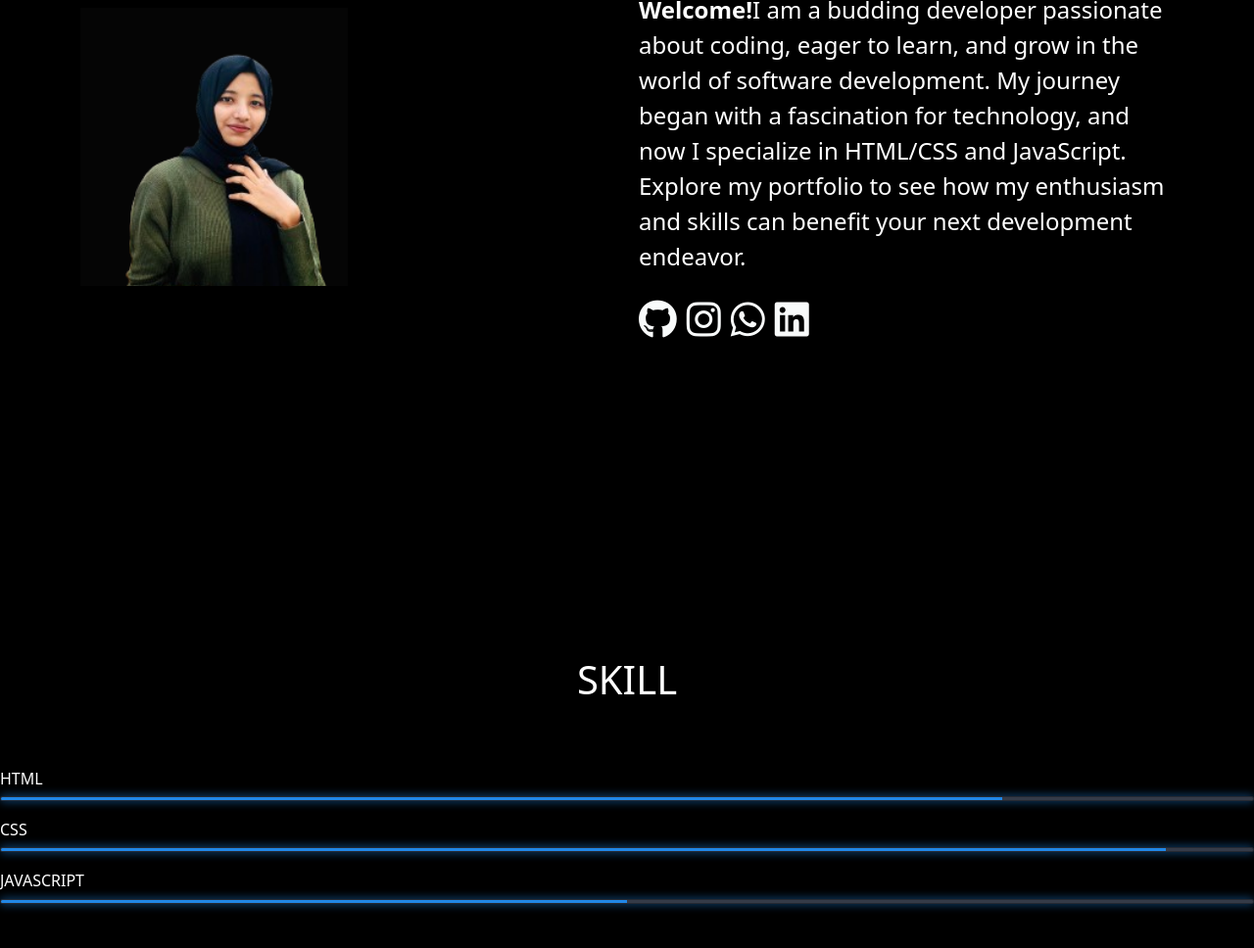
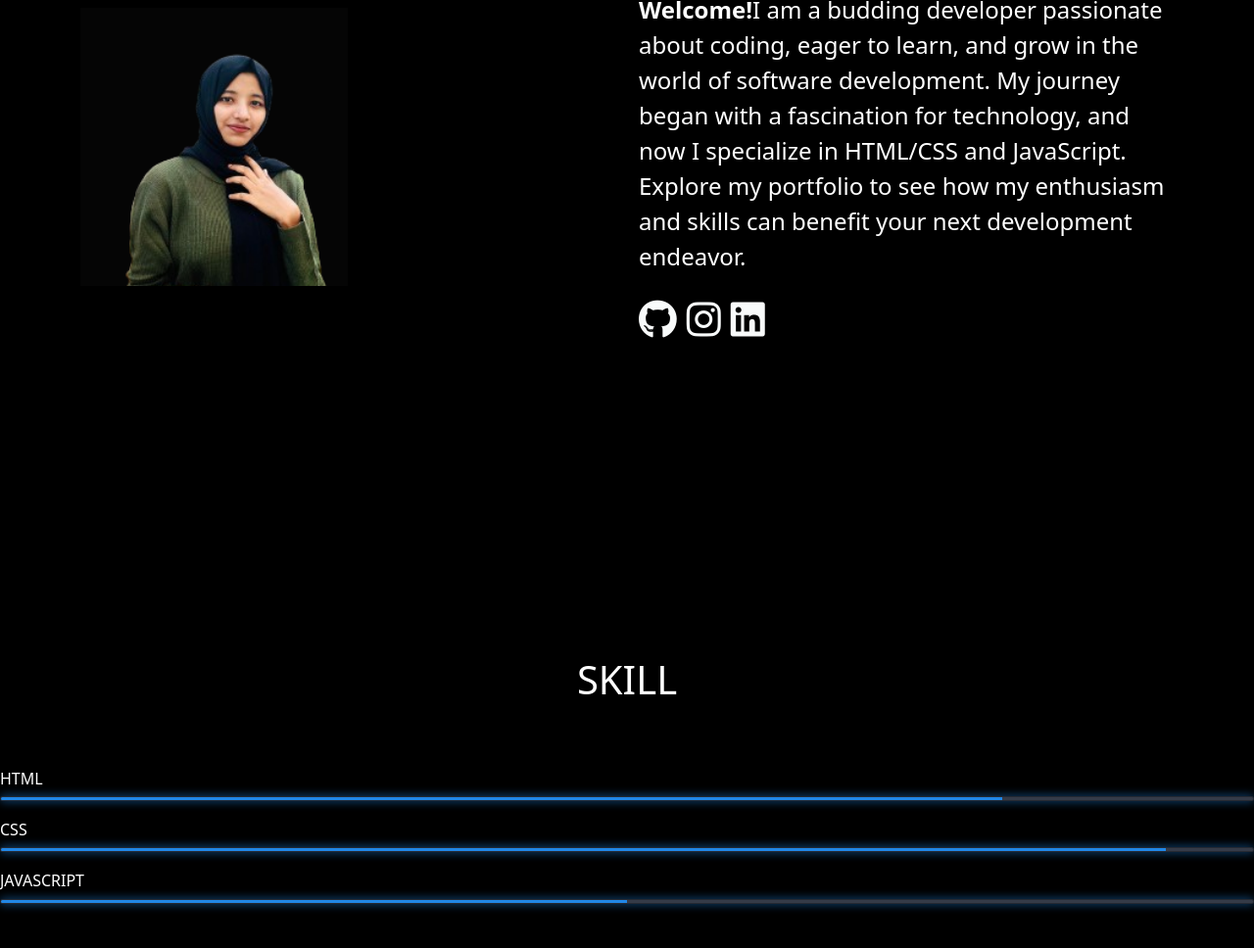
Before and after one commit to Tsuhaila/portfolio, a plain HTML site: page index.html in a window 1280 px wide. Shown: the part 1122-2090 px from the top of the page at 98% size. Drawn offline with nearby package versions, Linux system fonts and the light colour scheme.

Commit message:
Update index.html

```diff
--- a/index.html
+++ b/index.html
@@ -110,9 +110,6 @@
             </a>
             <a href="https://www.instagram.com/s_uhaila__/" target="_blank" class="icon instagram">
               <i class="fa-brands fa-instagram"></i>
-            </a>
-            <a href="https://wa.me/+919645877112" target="_blank" class="icon whatsapp">
-              <i class="fa-brands fa-whatsapp"></i>
             </a>
             <a href="https://www.linkedin.com/in/fathimathu-suhaila-461671318/" target="_blank" class="icon linkedin">
               <i class="fa-brands fa-linkedin"></i>
```
